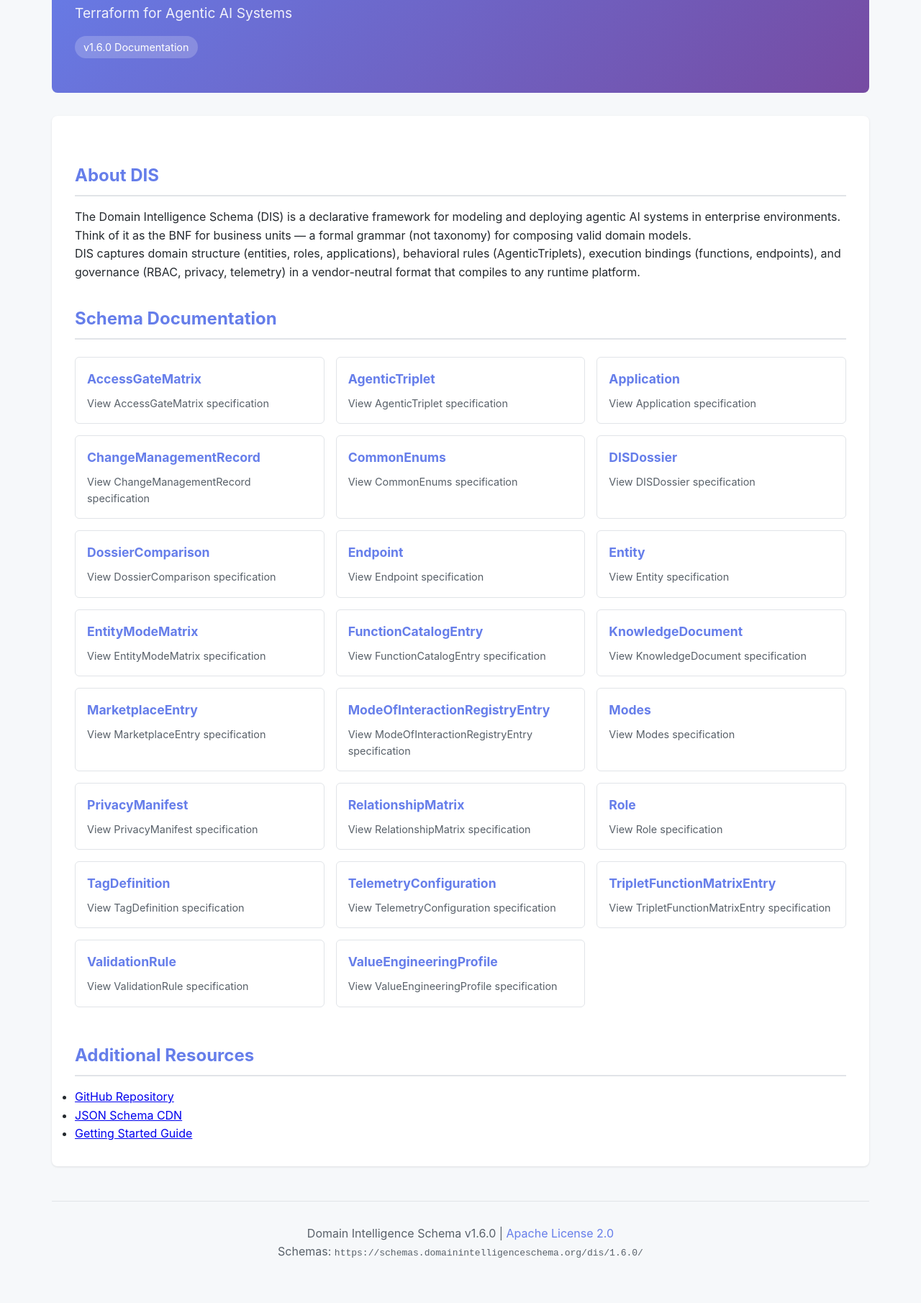
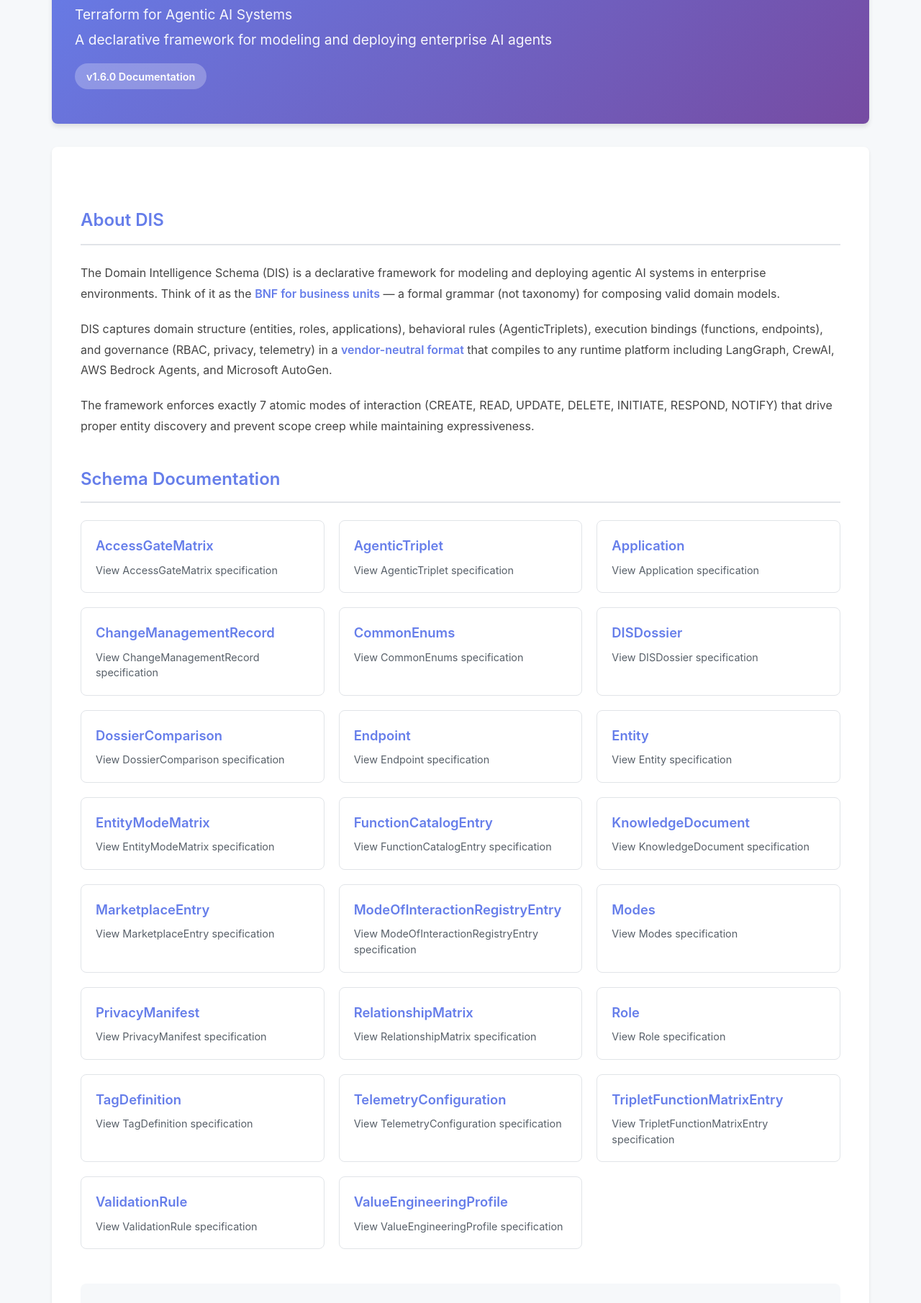
Before and after one commit to nwalker85/domainintelligenceschema, a plain HTML site: page docs/index.html in a window 1280 px wide. Shown: the part 149-1960 px from the top of the page at 72% size. Before the commit the page ends 1934 px from the top, so only its background shows below. Drawn offline with Linux system fonts and the light colour scheme.

Commit message:
docs: deploy v1.6 schema documentation
- Migrated 23 schema markdown files from Notion export
- Generated professional documentation hub (index.html)
- Cleaned Notion formatting artifacts and updated schema URIs
- Deployed to GCS: gs://schemas-domainintelligenceschema-org/docs/
- Live at: https://schemas.domainintelligenceschema.org/docs/

Schema docs include:
- Purpose and relationships for each construct
- Required fields and validation rules
- Complete JSON schema with examples
- v1.6 changelog notes

Cache policies:
- index.html: 5 minutes (allows rapid updates)
- *.md files: 1 hour (balance freshness + CDN efficiency)
- JSON schemas: 1 year immutable (unchanged)

```diff
--- a/docs/index.html
+++ b/docs/index.html
@@ -4,6 +4,8 @@
     <meta charset="UTF-8">
     <meta name="viewport" content="width=device-width, initial-scale=1.0">
     <title>Domain Intelligence Schema - Documentation</title>
+    <meta name="description" content="Terraform for Agentic AI Systems - Official documentation for DIS v1.6.0">
+    <link rel="canonical" href="https://schemas.domainintelligenceschema.org/docs/">
     <style>
         * { margin: 0; padding: 0; box-sizing: border-box; }
         body {
@@ -21,46 +23,62 @@
             padding: 3rem 2rem;
             border-radius: 8px;
             margin-bottom: 2rem;
+            box-shadow: 0 4px 6px rgba(0,0,0,0.1);
         }
-        h1 { font-size: 2.5rem; margin-bottom: 0.5rem; }
-        .subtitle { font-size: 1.2rem; opacity: 0.9; }
+        h1 { font-size: 2.5rem; margin-bottom: 0.5rem; font-weight: 700; }
+        .subtitle { font-size: 1.2rem; opacity: 0.95; line-height: 1.8; }
         .version-badge {
             display: inline-block;
-            background: rgba(255,255,255,0.2);
-            padding: 0.25rem 0.75rem;
+            background: rgba(255,255,255,0.25);
+            padding: 0.4rem 1rem;
             border-radius: 20px;
             font-size: 0.9rem;
             margin-top: 1rem;
+            font-weight: 600;
         }
         main {
             background: white;
-            padding: 2rem;
+            padding: 2.5rem;
             border-radius: 8px;
-            box-shadow: 0 1px 3px rgba(0,0,0,0.1);
+            box-shadow: 0 2px 4px rgba(0,0,0,0.08);
         }
         h2 {
             color: #667eea;
-            margin: 2rem 0 1rem 0;
-            padding-bottom: 0.5rem;
+            margin: 2.5rem 0 1.5rem 0;
+            padding-bottom: 0.75rem;
             border-bottom: 2px solid #e1e4e8;
+            font-weight: 600;
+        }
+        .intro {
+            line-height: 1.8;
+            margin-bottom: 2.5rem;
+            color: #444;
+        }
+        .intro p {
+            margin-bottom: 1.25rem;
+        }
+        .intro strong {
+            color: #667eea;
+            font-weight: 600;
         }
         .schema-grid {
             display: grid;
-            grid-template-columns: repeat(auto-fill, minmax(300px, 1fr));
-            gap: 1rem;
+            grid-template-columns: repeat(auto-fill, minmax(320px, 1fr));
+            gap: 1.25rem;
             margin-top: 1.5rem;
         }
         .schema-card {
             border: 1px solid #e1e4e8;
-            border-radius: 6px;
-            padding: 1rem;
-            transition: all 0.2s;
+            border-radius: 8px;
+            padding: 1.25rem;
+            transition: all 0.2s ease;
             background: white;
+            cursor: pointer;
         }
         .schema-card:hover {
             border-color: #667eea;
-            box-shadow: 0 4px 12px rgba(102, 126, 234, 0.15);
-            transform: translateY(-2px);
+            box-shadow: 0 6px 16px rgba(102, 126, 234, 0.15);
+            transform: translateY(-3px);
         }
         .schema-card a {
             text-decoration: none;
@@ -69,22 +87,60 @@
         }
         .schema-card h3 {
             color: #667eea;
-            font-size: 1.1rem;
+            font-size: 1.15rem;
             margin-bottom: 0.5rem;
+            font-weight: 600;
         }
         .schema-card .description {
             font-size: 0.9rem;
             color: #586069;
+            line-height: 1.5;
         }
-        .category {
-            margin-bottom: 3rem;
+        .resources {
+            background: #f6f8fa;
+            padding: 2rem;
+            border-radius: 8px;
+            margin-top: 3rem;
+        }
+        .resources ul {
+            list-style: none;
+            padding: 0;
+            display: grid;
+            gap: 1rem;
+        }
+        .resources li {
+            padding: 1rem;
+            background: white;
+            border-radius: 6px;
+            border-left: 3px solid #667eea;
+            transition: all 0.2s;
+        }
+        .resources li:hover {
+            box-shadow: 0 2px 8px rgba(0,0,0,0.1);
+            transform: translateX(4px);
+        }
+        .resources a {
+            color: #667eea;
+            text-decoration: none;
+            font-weight: 500;
+            display: flex;
+            align-items: center;
+        }
+        .resources a:hover {
+            color: #764ba2;
+        }
+        .resources a::before {
+            content: "→";
+            margin-right: 0.75rem;
+            font-weight: bold;
         }
         footer {
             text-align: center;
-            margin-top: 3rem;
+            margin-top: 4rem;
             padding-top: 2rem;
             border-top: 1px solid #e1e4e8;
             color: #586069;
+            font-size: 0.9rem;
         }
         footer a {
             color: #667eea;
@@ -93,23 +149,32 @@
         footer a:hover {
             text-decoration: underline;
         }
+        code {
+            background: #f6f8fa;
+            padding: 0.2rem 0.5rem;
+            border-radius: 3px;
+            font-family: 'SFMono-Regular', Consolas, monospace;
+            font-size: 0.9em;
+            color: #667eea;
+        }
     </style>
 </head>
 <body>
     <header>
         <h1>Domain Intelligence Schema</h1>
-        <div class="subtitle">Terraform for Agentic AI Systems</div>
+        <div class="subtitle">Terraform for Agentic AI Systems<br>A declarative framework for modeling and deploying enterprise AI agents</div>
         <div class="version-badge">v1.6.0 Documentation</div>
     </header>
 
     <main>
         <section class="intro">
             <h2>About DIS</h2>
-            <p>The Domain Intelligence Schema (DIS) is a declarative framework for modeling and deploying agentic AI systems in enterprise environments. Think of it as the BNF for business units — a formal grammar (not taxonomy) for composing valid domain models.</p>
-            <p>DIS captures domain structure (entities, roles, applications), behavioral rules (AgenticTriplets), execution bindings (functions, endpoints), and governance (RBAC, privacy, telemetry) in a vendor-neutral format that compiles to any runtime platform.</p>
+            <p>The Domain Intelligence Schema (DIS) is a declarative framework for modeling and deploying agentic AI systems in enterprise environments. Think of it as the <strong>BNF for business units</strong> — a formal grammar (not taxonomy) for composing valid domain models.</p>
+            <p>DIS captures domain structure (entities, roles, applications), behavioral rules (AgenticTriplets), execution bindings (functions, endpoints), and governance (RBAC, privacy, telemetry) in a <strong>vendor-neutral format</strong> that compiles to any runtime platform including LangGraph, CrewAI, AWS Bedrock Agents, and Microsoft AutoGen.</p>
+            <p>The framework enforces exactly 7 atomic modes of interaction (CREATE, READ, UPDATE, DELETE, INITIATE, RESPOND, NOTIFY) that drive proper entity discovery and prevent scope creep while maintaining expressiveness.</p>
         </section>
 
-        <section class="category">
+        <section>
             <h2>Schema Documentation</h2>
             <div class="schema-grid">
                 <div class="schema-card">
@@ -258,14 +323,15 @@
             <ul>
                 <li><a href="https://github.com/nwalker85/domainintelligenceschema">GitHub Repository</a></li>
                 <li><a href="https://schemas.domainintelligenceschema.org/dis/1.6.0/">JSON Schema CDN</a></li>
-                <li><a href="../README.md">Getting Started Guide</a></li>
+                <li><a href="https://schemas.domainintelligenceschema.org/dis/1.6.0/index.json">Schema Index (JSON)</a></li>
             </ul>
         </section>
     </main>
 
     <footer>
-        <p>Domain Intelligence Schema v1.6.0 | <a href="https://github.com/nwalker85/domainintelligenceschema/blob/main/LICENSE">Apache License 2.0</a></p>
-        <p>Schemas: <code>https://schemas.domainintelligenceschema.org/dis/1.6.0/</code></p>
+        <p><strong>Domain Intelligence Schema v1.6.0</strong> | <a href="https://github.com/nwalker85/domainintelligenceschema/blob/main/LICENSE">Apache License 2.0</a></p>
+        <p>Hosted on Google Cloud Platform | Managed by Quant</p>
+        <p><code>https://schemas.domainintelligenceschema.org/</code></p>
     </footer>
 </body>
 </html>
```
